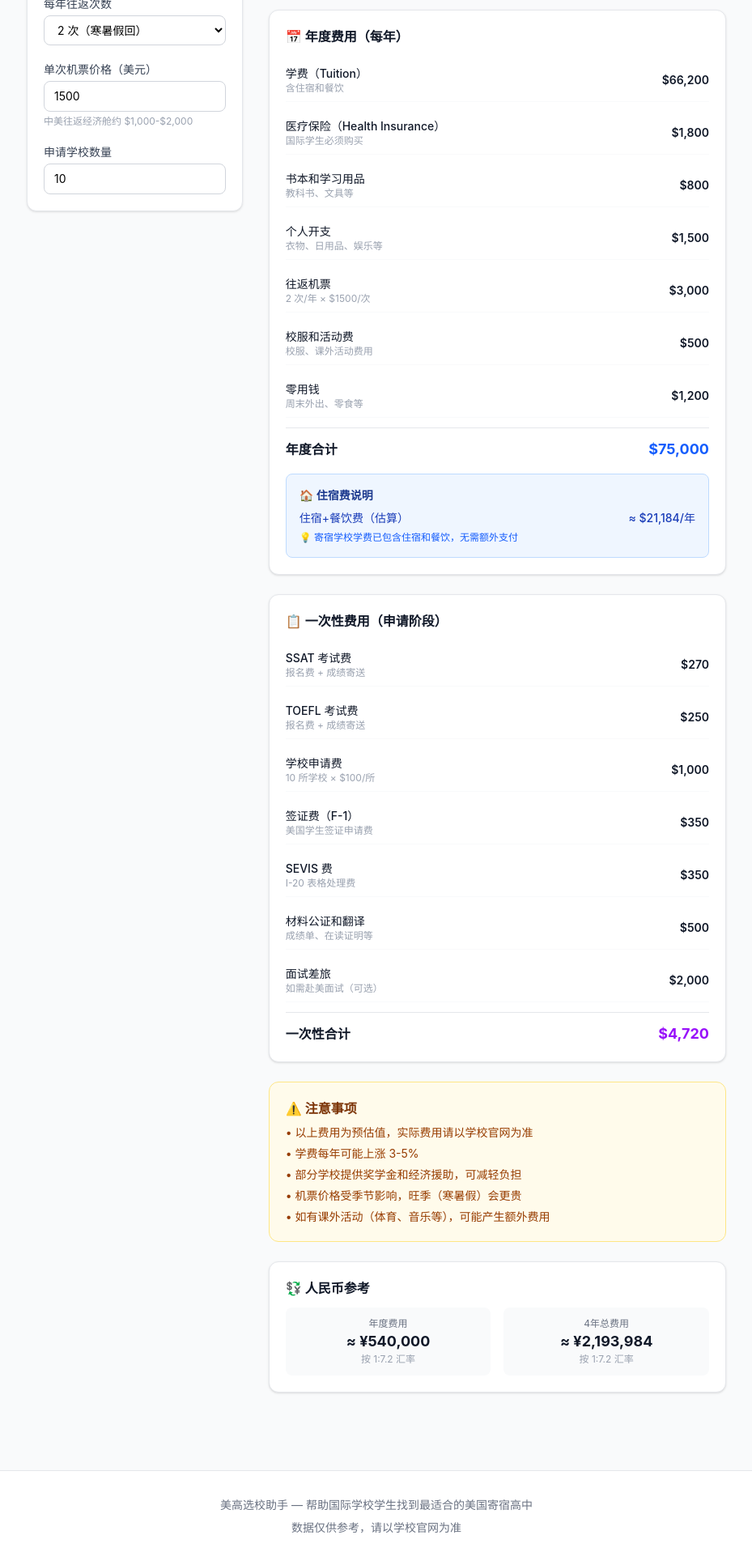
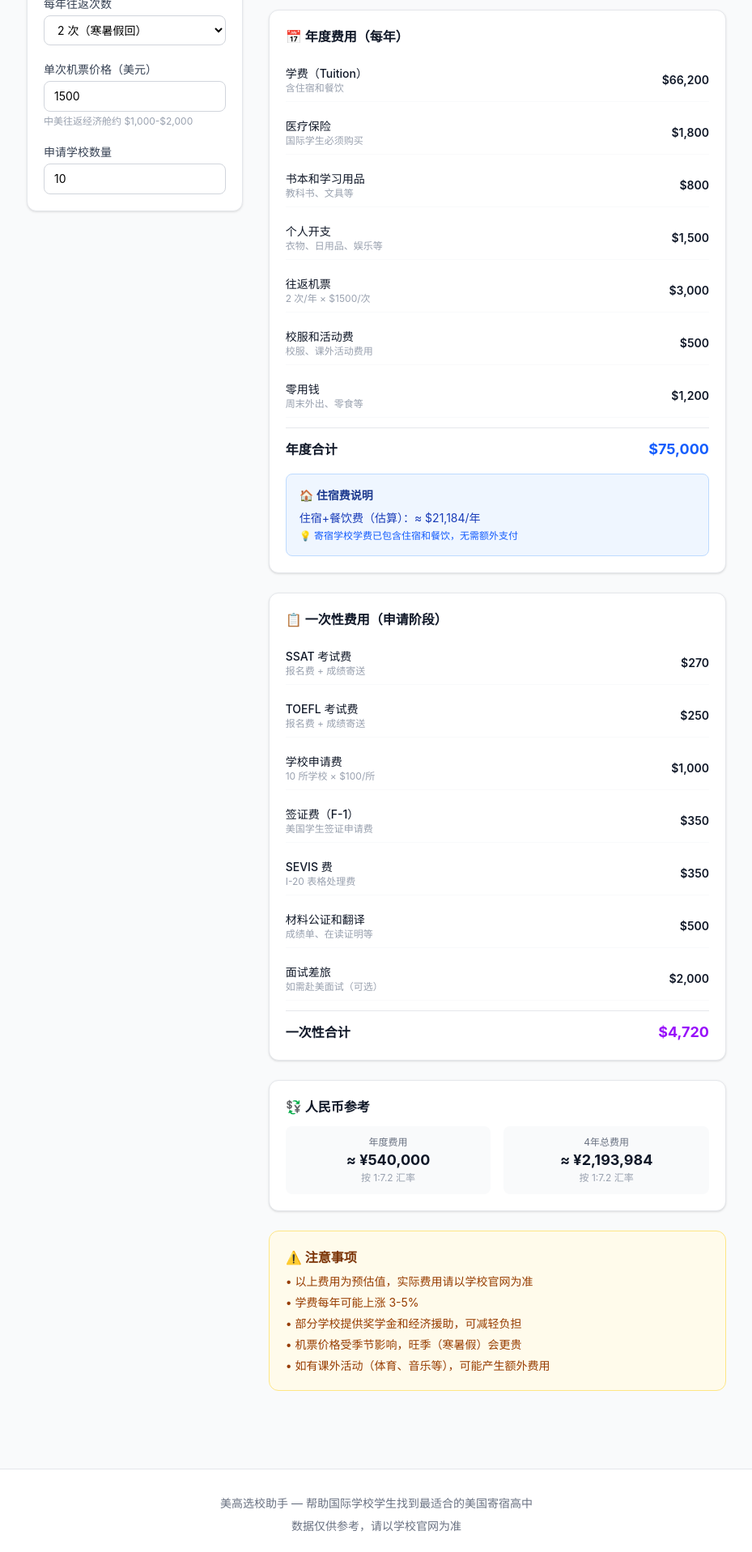
Before and after one commit to Hshyyy/meigao-helper, a React (Vite) app: page /cost in a window 1280 px wide. Shown: the part 449-2366 px from the top of the page at 81% size, without its empty margins (175-1104 px from the left). Built offline with nearby package versions, Linux system fonts and the light colour scheme.

Commit message:
费用计算器重写：自动判断学校类型，走读支持4种住宿方案

```diff
--- a/src/pages/CostCalculator.tsx
+++ b/src/pages/CostCalculator.tsx
@@ -5,18 +5,24 @@ interface CostItem {
   name: string;
   amount: number;
   note: string;
-  adjustable?: boolean;
 }
 
+// 住宿方案选项
+const housingOptions = [
+  { value: "hostFamily", label: "寄宿家庭", cost: 15000, note: "住在美国家庭，含餐饮" },
+  { value: "rent", label: "租房", cost: 12000, note: "自己租公寓，不含餐饮" },
+  { value: "guardian", label: "监护人寄宿", cost: 18000, note: "住监护人家，含餐饮和监管" },
+  { value: "ownHouse", label: "自有房产", cost: 0, note: "家人在美国有房子" },
+];
+
 export default function CostCalculator() {
-  const [selectedSchoolId, setSelectedSchoolId] = useState<number>(
-    schools[0].id
-  );
+  const [selectedSchoolId, setSelectedSchoolId] = useState<number>(schools[0].id);
   const [studyYears, setStudyYears] = useState(4);
   const [tripsPerYear, setTripsPerYear] = useState(2);
   const [flightCost, setFlightCost] = useState("1500");
   const [applySchools, setApplySchools] = useState("10");
-  const [boardingChoice, setBoardingChoice] = useState<"boarding" | "day">("boarding");
+  const [dayHousingChoice, setDayHousingChoice] = useState("hostFamily");
+  const [mixedChoice, setMixedChoice] = useState<"boarding" | "day">("boarding");
 
   const flightCostNum = Number(flightCost) || 0;
   const applySchoolsNum = Number(applySchools) || 0;
@@ -27,113 +33,73 @@ export default function CostCalculator() {
   );
 
   // 学校类型判断
-  const schoolType = selectedSchool.type; // "寄宿" | "走读" | "寄宿/走读"
+  const schoolType = selectedSchool.type;
   const isPureBoarding = schoolType === "寄宿";
   const isPureDay = schoolType === "走读";
   const isMixed = schoolType === "寄宿/走读";
-  // 实际是否寄宿（混合型根据用户选择）
-  const effectiveBoarding = isPureBoarding || (isMixed && boardingChoice === "boarding");
 
-  // 费用估算
+  // 最终是否寄宿
+  const isBoarding = isPureBoarding || (isMixed && mixedChoice === "boarding");
+
+  // 走读时的住宿方案
+  const housingOption = housingOptions.find(h => h.value === dayHousingChoice) || housingOptions[0];
+
+  // 住宿费用
   const estimatedRoomBoard = Math.round(selectedSchool.tuition * 0.22);
-  const hostFamilyCost = 15000;
+  const housingCost = isBoarding ? 0 : housingOption.cost;
 
-  // 年度费用
-  const annualCosts: CostItem[] = useMemo(
-    () => [
-      {
+  // 年度费用明细
+  const annualCosts: CostItem[] = useMemo(() => {
+    const costs: CostItem[] = [];
+
+    // 学费
+    costs.push({
       name: "学费（Tuition）",
       amount: selectedSchool.tuition,
-        note: effectiveBoarding
-          ? "含住宿和餐饮"
-          : "不含住宿",
-      },
-      ...(!effectiveBoarding
-        ? [
-            {
-              name: "寄宿家庭费用",
-              amount: hostFamilyCost,
-              note: "走读需安排寄宿家庭",
-            },
-          ]
-        : []),
-      {
-        name: "医疗保险（Health Insurance）",
-        amount: 1800,
-        note: "国际学生必须购买",
-      },
-      {
-        name: "书本和学习用品",
-        amount: 800,
-        note: "教科书、文具等",
-      },
-      {
-        name: "个人开支",
-        amount: 1500,
-        note: "衣物、日用品、娱乐等",
-      },
-      {
-        name: "往返机票",
-        amount: flightCostNum * tripsPerYear,
-        note: `${tripsPerYear} 次/年 × $${flightCostNum}/次`,
-        adjustable: true,
-      },
-      {
-        name: "校服和活动费",
-        amount: 500,
-        note: "校服、课外活动费用",
-      },
-      {
-        name: "零用钱",
-        amount: 1200,
-        note: "周末外出、零食等",
-      },
-    ],
-    [selectedSchool, tripsPerYear, flightCost]
+      note: isBoarding ? "含住宿和餐饮" : "不含住宿",
+    });
+
+    // 住宿费用（仅走读时）
+    if (!isBoarding && housingCost > 0) {
+      costs.push({
+        name: `住宿：${housingOption.label}`,
+        amount: housingCost,
+        note: housingOption.note,
+      });
+    }
+
+    // 走读且租房时，需要额外餐饮费
+    if (!isBoarding && dayHousingChoice === "rent") {
+      costs.push({
+        name: "餐饮费",
+        amount: 4800,
+        note: "自己做饭或外出就餐",
+      });
+    }
+
+    // 其他费用
+    costs.push(
+      { name: "医疗保险", amount: 1800, note: "国际学生必须购买" },
+      { name: "书本和学习用品", amount: 800, note: "教科书、文具等" },
+      { name: "个人开支", amount: 1500, note: "衣物、日用品、娱乐等" },
+      { name: "往返机票", amount: flightCostNum * tripsPerYear, note: `${tripsPerYear} 次/年 × $${flightCostNum}/次` },
+      { name: "校服和活动费", amount: 500, note: "校服、课外活动费用" },
+      { name: "零用钱", amount: 1200, note: "周末外出、零食等" }
     );
 
+    return costs;
+  }, [selectedSchool, isBoarding, housingOption, housingCost, dayHousingChoice, flightCostNum, tripsPerYear]);
+
   // 一次性费用
-  const oneTimeCosts: CostItem[] = useMemo(
-    () => [
-      {
-        name: "SSAT 考试费",
-        amount: 270,
-        note: "报名费 + 成绩寄送",
-      },
-      {
-        name: "TOEFL 考试费",
-        amount: 250,
-        note: "报名费 + 成绩寄送",
-      },
-      {
-        name: "学校申请费",
-        amount: applySchoolsNum * 100,
-        note: `${applySchoolsNum} 所学校 × $100/所`,
-        adjustable: true,
-      },
-      {
-        name: "签证费（F-1）",
-        amount: 350,
-        note: "美国学生签证申请费",
-      },
-      {
-        name: "SEVIS 费",
-        amount: 350,
-        note: "I-20 表格处理费",
-      },
-      {
-        name: "材料公证和翻译",
-        amount: 500,
-        note: "成绩单、在读证明等",
-      },
-      {
-        name: "面试差旅",
-        amount: 2000,
-        note: "如需赴美面试（可选）",
-      },
-    ],
-    [applySchools]
-  );
+  const oneTimeCosts: CostItem[] = useMemo(() => [
+    { name: "SSAT 考试费", amount: 270, note: "报名费 + 成绩寄送" },
+    { name: "TOEFL 考试费", amount: 250, note: "报名费 + 成绩寄送" },
+    { name: "学校申请费", amount: applySchoolsNum * 100, note: `${applySchoolsNum} 所学校 × $100/所` },
+    { name: "签证费（F-1）", amount: 350, note: "美国学生签证申请费" },
+    { name: "SEVIS 费", amount: 350, note: "I-20 表格处理费" },
+    { name: "材料公证和翻译", amount: 500, note: "成绩单、在读证明等" },
+    { name: "面试差旅", amount: 2000, note: "如需赴美面试（可选）" },
+  ], [applySchoolsNum]);
 
   const annualTotal = annualCosts.reduce((sum, c) => sum + c.amount, 0);
   const oneTimeTotal = oneTimeCosts.reduce((sum, c) => sum + c.amount, 0);
@@ -152,59 +118,63 @@ export default function CostCalculator() {
           <div className="bg-white rounded-xl shadow-sm border border-gray-200 p-5 sticky top-20 space-y-5">
             <h2 className="font-semibold text-gray-900">📌 设置</h2>
 
+            {/* 学校选择 */}
             <div>
-              <label className="block text-sm font-medium text-gray-700 mb-1">
-                选择学校
-              </label>
+              <label className="block text-sm font-medium text-gray-700 mb-1">选择学校</label>
               <select
                 value={selectedSchoolId}
                 onChange={(e) => setSelectedSchoolId(Number(e.target.value))}
                 className="w-full border border-gray-300 rounded-lg px-3 py-2 text-sm"
               >
                 {schools.map((s) => (
-                  <option key={s.id} value={s.id}>
-                    {s.nameCn} (${s.tuition.toLocaleString()})
-                  </option>
+                  <option key={s.id} value={s.id}>{s.nameCn} (${s.tuition.toLocaleString()})</option>
                 ))}
               </select>
               <p className="text-xs text-gray-400 mt-1">
                 {isPureBoarding && "✅ 纯寄宿学校，学费含住宿和餐饮"}
-                {isPureDay && "⚠️ 纯走读学校，需另找寄宿家庭"}
-                {isMixed && "🔄 寄宿/走读可选，国际生通常选寄宿"}
+                {isPureDay && "⚠️ 纯走读学校，需自行安排住宿"}
+                {isMixed && "🔄 寄宿/走读可选"}
               </p>
             </div>
 
-            {/* 混合型学校：选择寄宿或走读 */}
+            {/* 混合型：选择寄宿或走读 */}
             {isMixed && (
               <div>
-                <label className="block text-sm font-medium text-gray-700 mb-1">
-                  住宿方式
-                </label>
+                <label className="block text-sm font-medium text-gray-700 mb-1">住宿方式</label>
                 <select
-                  value={boardingChoice}
-                  onChange={(e) => setBoardingChoice(e.target.value as "boarding" | "day")}
+                  value={mixedChoice}
+                  onChange={(e) => setMixedChoice(e.target.value as "boarding" | "day")}
                   className="w-full border border-gray-300 rounded-lg px-3 py-2 text-sm"
                 >
                   <option value="boarding">寄宿（住校）</option>
-                  <option value="day">走读（寄宿家庭）</option>
+                  <option value="day">走读（不住校）</option>
                 </select>
-                <p className="text-xs text-gray-400 mt-1">
-                  {boardingChoice === "boarding"
-                    ? "学费已含住宿和餐饮"
-                    : "需另找寄宿家庭，费用另计"}
-                </p>
               </div>
             )}
 
+            {/* 走读时：选择住宿方案 */}
+            {(isPureDay || (isMixed && mixedChoice === "day")) && (
               <div>
-              <label className="block text-sm font-medium text-gray-700 mb-1">
-                就读年数
-              </label>
+                <label className="block text-sm font-medium text-gray-700 mb-1">住宿方案</label>
                 <select
-                value={studyYears}
-                onChange={(e) => setStudyYears(Number(e.target.value))}
+                  value={dayHousingChoice}
+                  onChange={(e) => setDayHousingChoice(e.target.value)}
                   className="w-full border border-gray-300 rounded-lg px-3 py-2 text-sm"
                 >
+                  {housingOptions.map((h) => (
+                    <option key={h.value} value={h.value}>
+                      {h.label} {h.cost > 0 ? `($${h.cost.toLocaleString()}/年)` : "(免费)"}
+                    </option>
+                  ))}
+                </select>
+                <p className="text-xs text-gray-400 mt-1">{housingOption.note}</p>
+              </div>
+            )}
+
+            {/* 就读年数 */}
+            <div>
+              <label className="block text-sm font-medium text-gray-700 mb-1">就读年数</label>
+              <select value={studyYears} onChange={(e) => setStudyYears(Number(e.target.value))} className="w-full border border-gray-300 rounded-lg px-3 py-2 text-sm">
                 <option value={1}>1 年</option>
                 <option value={2}>2 年</option>
                 <option value={3}>3 年</option>
@@ -212,48 +182,27 @@ export default function CostCalculator() {
               </select>
             </div>
 
+            {/* 每年往返次数 */}
             <div>
-              <label className="block text-sm font-medium text-gray-700 mb-1">
-                每年往返次数
-              </label>
-              <select
-                value={tripsPerYear}
-                onChange={(e) => setTripsPerYear(Number(e.target.value))}
-                className="w-full border border-gray-300 rounded-lg px-3 py-2 text-sm"
-              >
+              <label className="block text-sm font-medium text-gray-700 mb-1">每年往返次数</label>
+              <select value={tripsPerYear} onChange={(e) => setTripsPerYear(Number(e.target.value))} className="w-full border border-gray-300 rounded-lg px-3 py-2 text-sm">
                 <option value={1}>1 次（暑假回）</option>
                 <option value={2}>2 次（寒暑假回）</option>
                 <option value={3}>3 次</option>
               </select>
             </div>
 
+            {/* 单次机票价格 */}
             <div>
-              <label className="block text-sm font-medium text-gray-700 mb-1">
-                单次机票价格（美元）
-              </label>
-              <input
-                type="number"
-                value={flightCost}
-                onChange={(e) => setFlightCost(e.target.value)}
-                className="w-full border border-gray-300 rounded-lg px-3 py-2 text-sm"
-              />
-              <p className="text-xs text-gray-400 mt-1">
-                中美往返经济舱约 $1,000-$2,000
-              </p>
+              <label className="block text-sm font-medium text-gray-700 mb-1">单次机票价格（美元）</label>
+              <input type="number" value={flightCost} onChange={(e) => setFlightCost(e.target.value)} className="w-full border border-gray-300 rounded-lg px-3 py-2 text-sm" />
+              <p className="text-xs text-gray-400 mt-1">中美往返经济舱约 $1,000-$2,000</p>
             </div>
 
+            {/* 申请学校数量 */}
             <div>
-              <label className="block text-sm font-medium text-gray-700 mb-1">
-                申请学校数量
-              </label>
-              <input
-                type="number"
-                min={1}
-                max={20}
-                value={applySchools}
-                onChange={(e) => setApplySchools(e.target.value)}
-                className="w-full border border-gray-300 rounded-lg px-3 py-2 text-sm"
-              />
+              <label className="block text-sm font-medium text-gray-700 mb-1">申请学校数量</label>
+              <input type="number" min={1} max={20} value={applySchools} onChange={(e) => setApplySchools(e.target.value)} className="w-full border border-gray-300 rounded-lg px-3 py-2 text-sm" />
             </div>
           </div>
         </div>
@@ -263,80 +212,52 @@ export default function CostCalculator() {
           {/* 总费用概览 */}
           <div className="bg-gradient-to-r from-blue-600 to-indigo-600 rounded-xl p-6 text-white">
             <h2 className="text-lg font-semibold mb-2">💰 预估总费用</h2>
-            <div className="text-4xl font-bold mb-2">
-              ${grandTotal.toLocaleString()}
-            </div>
-            <div className="text-blue-100 text-sm">
-              {studyYears} 年总费用（含一次性费用）
-            </div>
+            <div className="text-4xl font-bold mb-2">${grandTotal.toLocaleString()}</div>
+            <div className="text-blue-100 text-sm">{studyYears} 年总费用（含一次性费用）</div>
             <div className="grid grid-cols-2 gap-4 mt-4">
               <div className="bg-white/10 rounded-lg p-3">
                 <div className="text-sm text-blue-100">年度费用</div>
-                <div className="text-xl font-semibold">
-                  ${annualTotal.toLocaleString()}/年
-                </div>
+                <div className="text-xl font-semibold">${annualTotal.toLocaleString()}/年</div>
               </div>
               <div className="bg-white/10 rounded-lg p-3">
                 <div className="text-sm text-blue-100">一次性费用</div>
-                <div className="text-xl font-semibold">
-                  ${oneTimeTotal.toLocaleString()}
-                </div>
+                <div className="text-xl font-semibold">${oneTimeTotal.toLocaleString()}</div>
               </div>
             </div>
           </div>
 
           {/* 年度费用明细 */}
           <div className="bg-white rounded-xl shadow-sm border border-gray-200 p-5">
-            <h3 className="font-semibold text-gray-900 mb-4">
-              📅 年度费用（每年）
-            </h3>
+            <h3 className="font-semibold text-gray-900 mb-4">📅 年度费用（每年）</h3>
             <div className="space-y-3">
               {annualCosts.map((cost, i) => (
-                <div
-                  key={i}
-                  className="flex items-center justify-between py-2 border-b border-gray-50 last:border-0"
-                >
+                <div key={i} className="flex items-center justify-between py-2 border-b border-gray-50 last:border-0">
                   <div>
-                    <div className="text-sm font-medium text-gray-900">
-                      {cost.name}
-                    </div>
+                    <div className="text-sm font-medium text-gray-900">{cost.name}</div>
                     <div className="text-xs text-gray-400">{cost.note}</div>
                   </div>
-                  <div className="text-sm font-semibold text-gray-900">
-                    ${cost.amount.toLocaleString()}
-                  </div>
+                  <div className="text-sm font-semibold text-gray-900">${cost.amount.toLocaleString()}</div>
                 </div>
               ))}
               <div className="flex items-center justify-between pt-3 border-t border-gray-200">
                 <div className="font-semibold text-gray-900">年度合计</div>
-                <div className="text-lg font-bold text-blue-600">
-                  ${annualTotal.toLocaleString()}
-                </div>
+                <div className="text-lg font-bold text-blue-600">${annualTotal.toLocaleString()}</div>
               </div>
             </div>
 
             {/* 住宿费说明 */}
             <div className="mt-4 bg-blue-50 border border-blue-200 rounded-lg p-4">
               <h4 className="text-sm font-semibold text-blue-900 mb-2">🏠 住宿费说明</h4>
-              {effectiveBoarding ? (
-                <div className="space-y-1.5 text-sm text-blue-800">
-                  <div className="flex justify-between">
-                    <span>住宿+餐饮费（估算）</span>
-                    <span className="font-medium">≈ ${(estimatedRoomBoard + Math.round(selectedSchool.tuition * 0.1)).toLocaleString()}/年</span>
-                  </div>
-                  <p className="text-xs text-blue-600 mt-1">
-                    💡 寄宿学校学费已包含住宿和餐饮，无需额外支付
-                  </p>
+              {isBoarding ? (
+                <div className="text-sm text-blue-800">
+                  <p>住宿+餐饮费（估算）：≈ ${(estimatedRoomBoard + Math.round(selectedSchool.tuition * 0.1)).toLocaleString()}/年</p>
+                  <p className="text-xs text-blue-600 mt-1">💡 寄宿学校学费已包含住宿和餐饮，无需额外支付</p>
                 </div>
               ) : (
-                <div className="space-y-1.5 text-sm text-blue-800">
-                  <div className="flex justify-between">
-                    <span>寄宿家庭费用（估算）</span>
-                    <span className="font-medium">≈ ${hostFamilyCost.toLocaleString()}/年</span>
-                  </div>
-                  <p className="text-xs text-blue-600 mt-1">
-                    ⚠️ 走读学校需自行安排寄宿家庭，费用另计
-                  </p>
+                <div className="text-sm text-blue-800">
+                  <p>你选择的方案：{housingOption.label}</p>
+                  <p>费用：{housingCost > 0 ? `≈ $${housingCost.toLocaleString()}/年` : "免费"}</p>
+                  <p className="text-xs text-blue-600 mt-1">💡 {housingOption.note}</p>
                 </div>
               )}
             </div>
@@ -344,36 +265,42 @@ export default function CostCalculator() {
 
           {/* 一次性费用明细 */}
           <div className="bg-white rounded-xl shadow-sm border border-gray-200 p-5">
-            <h3 className="font-semibold text-gray-900 mb-4">
-              📋 一次性费用（申请阶段）
-            </h3>
+            <h3 className="font-semibold text-gray-900 mb-4">📋 一次性费用（申请阶段）</h3>
             <div className="space-y-3">
               {oneTimeCosts.map((cost, i) => (
-                <div
-                  key={i}
-                  className="flex items-center justify-between py-2 border-b border-gray-50 last:border-0"
-                >
+                <div key={i} className="flex items-center justify-between py-2 border-b border-gray-50 last:border-0">
                   <div>
-                    <div className="text-sm font-medium text-gray-900">
-                      {cost.name}
-                    </div>
+                    <div className="text-sm font-medium text-gray-900">{cost.name}</div>
                     <div className="text-xs text-gray-400">{cost.note}</div>
                   </div>
-                  <div className="text-sm font-semibold text-gray-900">
-                    ${cost.amount.toLocaleString()}
-                  </div>
+                  <div className="text-sm font-semibold text-gray-900">${cost.amount.toLocaleString()}</div>
                 </div>
               ))}
               <div className="flex items-center justify-between pt-3 border-t border-gray-200">
                 <div className="font-semibold text-gray-900">一次性合计</div>
-                <div className="text-lg font-bold text-purple-600">
-                  ${oneTimeTotal.toLocaleString()}
-                </div>
+                <div className="text-lg font-bold text-purple-600">${oneTimeTotal.toLocaleString()}</div>
               </div>
             </div>
           </div>
 
-          {/* 费用说明 */}
+          {/* 人民币参考 */}
+          <div className="bg-white rounded-xl shadow-sm border border-gray-200 p-5">
+            <h3 className="font-semibold text-gray-900 mb-3">💱 人民币参考</h3>
+            <div className="grid grid-cols-2 gap-4">
+              <div className="bg-gray-50 rounded-lg p-3 text-center">
+                <div className="text-xs text-gray-500">年度费用</div>
+                <div className="text-lg font-bold text-gray-900">≈ ¥{(annualTotal * 7.2).toLocaleString()}</div>
+                <div className="text-xs text-gray-400">按 1:7.2 汇率</div>
+              </div>
+              <div className="bg-gray-50 rounded-lg p-3 text-center">
+                <div className="text-xs text-gray-500">{studyYears}年总费用</div>
+                <div className="text-lg font-bold text-gray-900">≈ ¥{(grandTotal * 7.2).toLocaleString()}</div>
+                <div className="text-xs text-gray-400">按 1:7.2 汇率</div>
+              </div>
+            </div>
+          </div>
+
+          {/* 注意事项 */}
           <div className="bg-amber-50 border border-amber-200 rounded-xl p-5">
             <h3 className="font-semibold text-amber-900 mb-2">⚠️ 注意事项</h3>
             <ul className="space-y-1.5 text-sm text-amber-800">
@@ -384,27 +311,6 @@ export default function CostCalculator() {
               <li>• 如有课外活动（体育、音乐等），可能产生额外费用</li>
             </ul>
           </div>
-
-          {/* 汇率换算 */}
-          <div className="bg-white rounded-xl shadow-sm border border-gray-200 p-5">
-            <h3 className="font-semibold text-gray-900 mb-3">💱 人民币参考</h3>
-            <div className="grid grid-cols-2 gap-4">
-              <div className="bg-gray-50 rounded-lg p-3 text-center">
-                <div className="text-xs text-gray-500">年度费用</div>
-                <div className="text-lg font-bold text-gray-900">
-                  ≈ ¥{(annualTotal * 7.2).toLocaleString()}
-                </div>
-                <div className="text-xs text-gray-400">按 1:7.2 汇率</div>
-              </div>
-              <div className="bg-gray-50 rounded-lg p-3 text-center">
-                <div className="text-xs text-gray-500">{studyYears}年总费用</div>
-                <div className="text-lg font-bold text-gray-900">
-                  ≈ ¥{(grandTotal * 7.2).toLocaleString()}
-                </div>
-                <div className="text-xs text-gray-400">按 1:7.2 汇率</div>
-              </div>
-            </div>
-          </div>
         </div>
       </div>
     </div>
```
Lines whose indentation alone changed are shown as unchanged.
